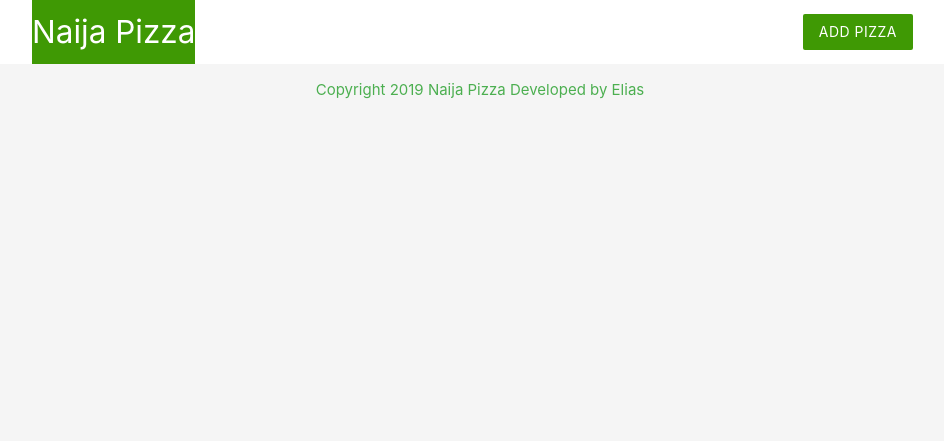
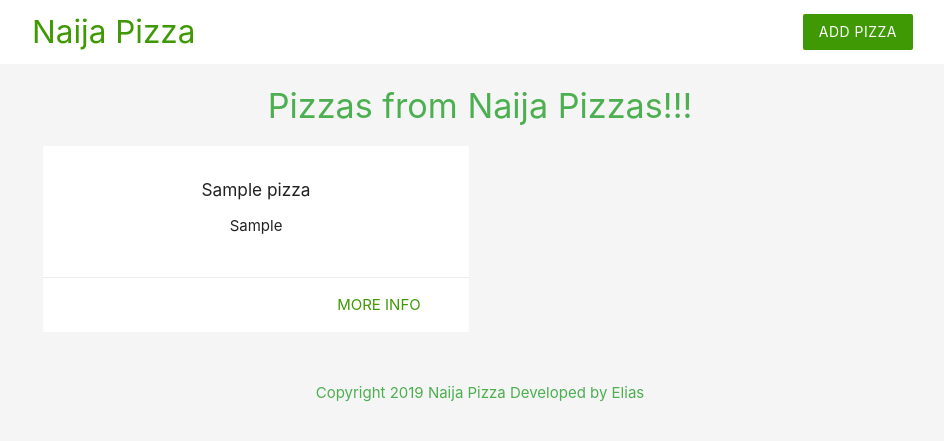
Before and after one commit to nerdymuslim/phpcodingproj, a PHP site: page / in a window 1280 px wide. Shown: the top 441 px of the page, without its empty margins (160-1104 px from the left). Run offline with PHP 8.4, Linux system fonts and the light colour scheme; tables that the repository leaves empty or names only in its code hold one stand-in row (values such as "Sample post").

Commit message:
new update

```diff
--- /dev/null
+++ b/php intermediate/config/db_connect.php
@@ -0,0 +1,11 @@
+<?php
+//MySQLi or PDO (for object oriented format)
+$conn = mysqli_connect('localhost', 'ekiti', 'test893', 'naija_pizza');
+
+//check for connection
+if (!$conn) {
+    echo "Connection Error: " . mysqli_connect_error();
+}
+// else {
+// echo "Database connection succesful";
+// }
--- a/php intermediate/css/styles.css
+++ b/php intermediate/css/styles.css
@@ -2,7 +2,7 @@
   background: #3f9904 !important;
 }
 .brand-text {
-  background: #3f9904 !important;
+  color: #3f9904 !important;
 }
 form {
   max-width: 460px;
--- a/php intermediate/index.php
+++ b/php intermediate/index.php
@@ -1,4 +1,60 @@
 <?php
+
+include "config/db_connect.php";
+//write query for all naija_pizzas
+
+$sql = 'SELECT title,ingredients,id FROM pizzas ORDER BY created_at';
+//make query and get result
+$result = mysqli_query($conn, $sql);
+//fetch the resulting rows as an array. They are not automatically in array form
+//$result isnt in the format we can use .
+
+//MYsql_assoc makes it an associative array . Fetch all the result into an array
+$pizzas = mysqli_fetch_all($result, MYSQLI_ASSOC);
+// after awhile we wont be needed this anymore so we should free this from memory. not compulsory .
+//print_r($pizzas);
+//free result from memory
+mysqli_free_result($result);
+
+
+//close the connection from memory as well .
+mysqli_close($conn);
+//print_r($pizzas); Here you will see it results an array that can be cycled through for use
+
+//explode(',', $pizzas[0]['ingredients']);
 include "templates/header.php";
+?>
 
+<h4 class="center green-text">Pizzas from Naija Pizzas!!!</h4>
+<div class="container">
+    <div class="row">
+        <?php foreach ($pizzas as $pizza) { ?>
+            <!-- we use materilize col class which is the way we use grid and we specify the size .there is 12 columns in total in materialize grid system-->
+            <div class="col s6 md3">
+                <div class="card z-depth-0">
+                    <div class="card-content center">
+                        <h6><?php echo htmlspecialchars($pizza['title']); ?></h6>
+
+                        <!-- //echo htmlspecialchars($pizza['ingredients']); -->
+                        <ul>
+                            <?php foreach (explode(',', $pizza['ingredients']) as $ing) : ?>
+                                <li><?php echo htmlspecialchars($ing); ?></li>
+                            <?php endforeach; //endforeach better
+                                ?>
+                        </ul>
+
+
+
+                    </div>
+                    <div class="card-action right-align">
+                        <a class="brand-text" href="details.php?id=<?php echo $pizza['id']; ?>">More info</a>
+                    </div>
+                </div>
+            </div>
+
+        <?php } ?>
+
+    </div>
+</div>
+<?php
 include "templates/footer.php";
--- a/php intermediate/templates/header.php
+++ b/php intermediate/templates/header.php
@@ -13,10 +13,10 @@
 <body class="grey lighten-4">
     <nav class="white z-depth-0">
         <div class="container">
-            <a href="./index.php" class="brand-logo brand-text">Naija Pizza</a>
+            <a href="index.php" class="brand-logo brand-text">Naija Pizza</a>
             <ul id="nav-mobile" class="right hide-on-small-and-down">
                 <li>
-                    <a href="./add.php" class="btn brand z-depth-0">Add Pizza</a>
+                    <a href="add.php" class="btn brand z-depth-0">Add Pizza</a>
                 </li>
             </ul>
         </div>
```
Also changed, not shown: php intermediate/add.php (+22 -4 lines), php intermediate/details.php (added, +34 -0 lines), php intermediate/test.php (added, +10 -0 lines).
